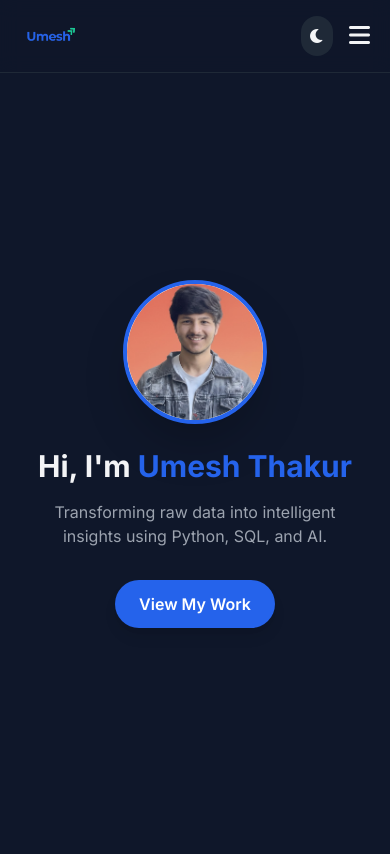
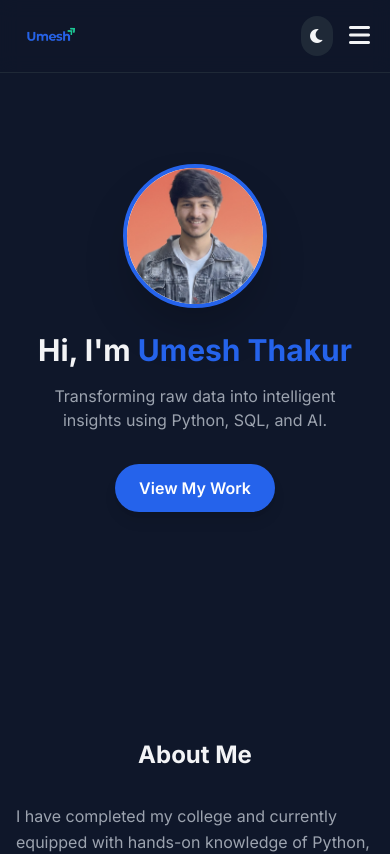
Before and after one commit to Umeshh-Dev/umesh-portfolio, a React (Vite) app: page / in a window 390 px wide. Shown: the top 854 px of the page. Built offline with nearby package versions, Linux system fonts and the light colour scheme; no server answers.

Commit message:
edit app and style

```diff
--- a/src/App.jsx
+++ b/src/App.jsx
@@ -374,8 +374,8 @@ function App() {
         </div>
       )}
 
-      {/* HERO SECTION */}
-      <section id="home" className="min-h-screen flex flex-col justify-center items-center text-center px-4 sm:px-6 pt-28 sm:pt-36 pb-12">
+      {/* HERO SECTION - 1st Image Layout */}
+      <section id="home" className="hero min-h-screen flex flex-col justify-center items-center text-center px-4 sm:px-6 pt-28 sm:pt-36 pb-12">
         <div className="w-36 h-36 sm:w-48 sm:h-48 rounded-full mb-6 border-4 border-[#2563EB] overflow-hidden shadow-2xl flex items-center justify-center bg-white">
           <img src="/Profile Picture.jpeg" alt="Umesh Thakur" className="min-w-[155%] min-h-[155%] object-cover" style={{ objectPosition: 'center 20%' }} />
         </div>
@@ -384,7 +384,7 @@ function App() {
         <a href="#projects" className="bg-[#2563EB] hover:bg-blue-700 text-white px-6 sm:px-8 py-3 rounded-full font-semibold transition-all transform hover:scale-105 shadow-lg">View My Work</a>
       </section>
 
-      {/* ABOUT SECTION (ID moved to h2) */}
+      {/* ABOUT SECTION */}
       <section className="py-16 sm:py-20 px-4 sm:px-6 max-w-6xl mx-auto">
         <h2 id="about" className="text-2xl sm:text-3xl font-bold mb-8 sm:mb-12 text-center">About Me</h2>
         <div className="grid grid-cols-1 md:grid-cols-2 gap-8 md:gap-12 items-center">
@@ -406,7 +406,7 @@ function App() {
         </div>
       </section>
 
-      {/* EDUCATION SECTION (ID moved to title container) */}
+      {/* EDUCATION SECTION */}
       <section className="py-16 sm:py-20 px-4 sm:px-6 max-w-6xl mx-auto">
         <div id="education-section" className="text-center mb-10 sm:mb-12">
           <h2 className="text-2xl sm:text-3xl font-bold mb-4">Education & Credentials</h2>
@@ -475,7 +475,7 @@ function App() {
         </div>
       </section>
 
-      {/* PROJECTS SECTION (ID moved to title container) */}
+      {/* PROJECTS SECTION */}
       <section className="py-16 sm:py-20 px-4 sm:px-6 max-w-6xl mx-auto">
         <div id="projects" className="text-center mb-10 sm:mb-12">
           <h2 className="text-2xl sm:text-3xl font-bold mb-4">Projects</h2>
@@ -525,7 +525,7 @@ function App() {
         )}
       </section>
 
-      {/* CONTACT SECTION (ID moved to h2) */}
+      {/* CONTACT SECTION */}
       <section className="py-16 sm:py-20 px-4 sm:px-6 max-w-4xl mx-auto text-center">
         <h2 id="contact" className="text-2xl sm:text-3xl font-bold mb-6">Get In Touch</h2>
         <p className="text-gray-400 mb-8 sm:mb-10 contact-desc text-sm sm:text-base">Have a project in mind? Let's talk.</p>
--- a/src/style.css
+++ b/src/style.css
@@ -3,10 +3,14 @@ body {
     scroll-behavior: smooth;
 }
 
-/* Navbar ke theek niche heading laane ke liye exact offset */
+/* Navbar ke niche sections ko chupne se rokne ke liye proper offset */
 html {
   scroll-behavior: smooth;
-  scroll-padding-top: 85px;
+  scroll-padding-top: 95px;
+}
+
+section {
+  scroll-margin-top: 95px;
 }
 
 .glass {
@@ -85,42 +89,14 @@ html {
   }
 
   .hero {
-    min-height: 75vh !important;
+    min-height: 80vh !important;
     height: auto !important;
-    padding-top: 30px !important;
-    padding-bottom: 30px !important;
+    padding-top: 20px !important;
+    padding-bottom: 20px !important;
     display: flex !important;
     flex-direction: column !important;
     justify-content: center !important;
     align-items: center !important;
     text-align: center;
   }
-
-  .hero img.rounded-full,
-  .hero .profile-pic-container img,
-  .hero img {
-    width: 180px !important;
-    height: 180px !important;
-    margin-top: 0px !important;
-    margin-bottom: 16px !important;
-  }
-
-  .hero h1 {
-    font-size: 30px !important;
-    margin-top: 0px !important;
-    margin-bottom: 8px !important;
-  }
-
-  .hero p {
-    font-size: 16px !important;
-    margin-bottom: 20px !important;
-    padding-left: 12px;
-    padding-right: 12px;
-  }
-
-  .hero .btn {
-    font-size: 16px !important;
-    padding: 12px 28px !important;
-    margin-bottom: 0px !important;
-  }
 }
```
